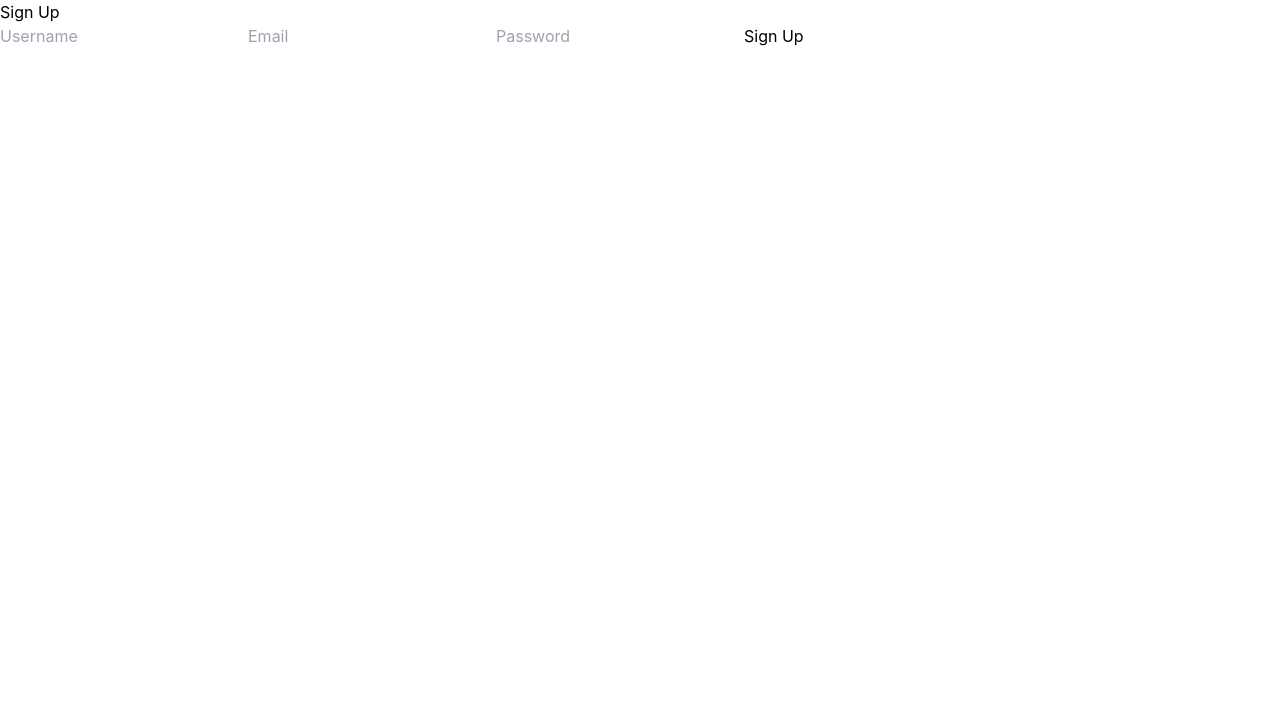
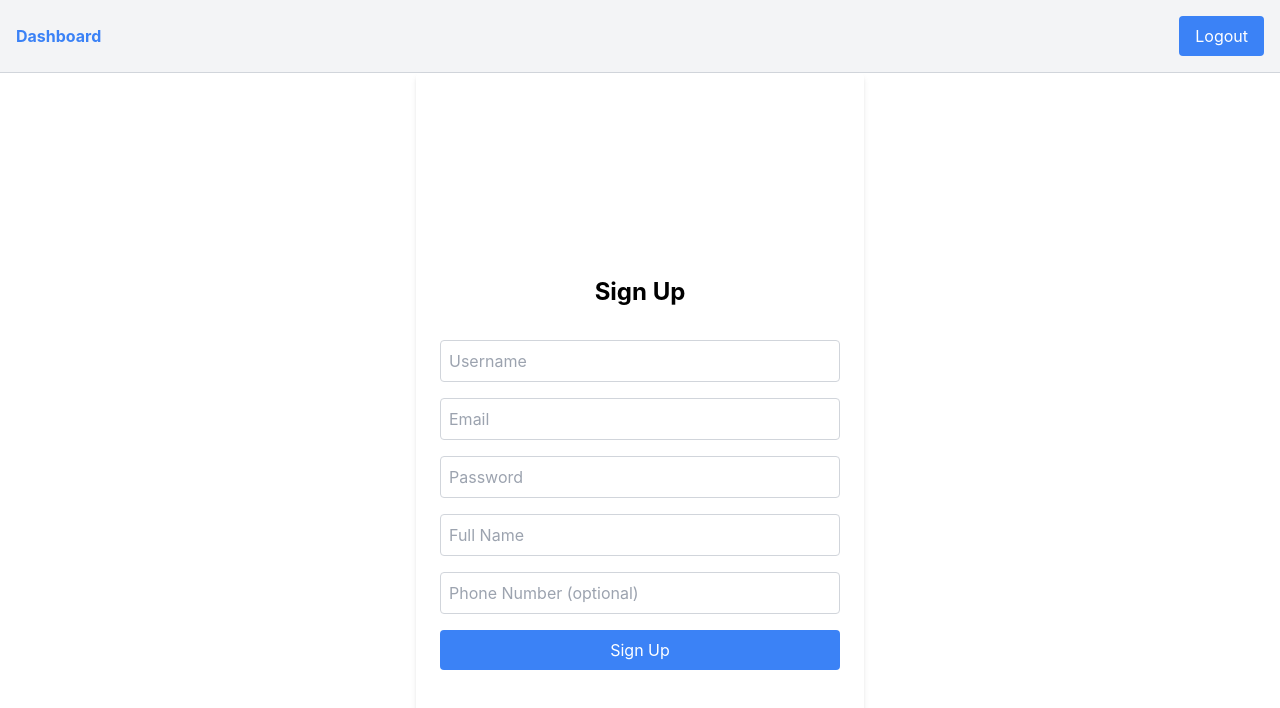
Before and after one commit to angeldeniz11235/baby-tracker, a React (Create React App) app: page /signup in a window 1280 px wide. Shown: the top 708 px of the page. Built offline with nearby package versions, Linux system fonts and the light colour scheme.

Commit message:
Added navigation

```diff
--- a/src/App.js
+++ b/src/App.js
@@ -5,6 +5,7 @@ import {
   Routes,
   Route,
   useNavigate,
+  Link,
 } from "react-router-dom";
 import Cookies from "js-cookie";
 import Login from "./components/Login";
@@ -22,9 +23,30 @@ function App() {
     if (jwt) {
       navigate("/dashboard"); // Redirect to dashboard if JWT exists
     }
+    // eslint-disable-next-line react-hooks/exhaustive-deps
   }, []);
 
+  const handleLogout = () => {
+    Cookies.remove("jwt");
+    navigate("/");
+  };
+
   return (
+    <div>
+      <nav className="bg-gray-100 p-4 flex justify-between items-center border-b border-gray-300">
+        <Link
+          to="/dashboard"
+          className="text-blue-500 font-bold hover:underline"
+        >
+          Dashboard
+        </Link>
+        <button
+          onClick={handleLogout}
+          className="bg-blue-500 text-white px-4 py-2 rounded hover:bg-blue-600"
+        >
+          Logout
+        </button>
+      </nav>
       <Routes>
         <Route path="/" element={<Login />} />
         <Route path="/signup" element={<Signup />} />
@@ -39,6 +61,7 @@ function App() {
         <Route path="/new-baby" element={<NewBaby />} />
         <Route path="/baby/:babyId" element={<BabyDetails />} />
       </Routes>
+    </div>
   );
 }
 
--- a/src/components/Dashboard.js
+++ b/src/components/Dashboard.js
@@ -1,5 +1,5 @@
 import React, { useEffect, useState } from "react";
-import { useNavigate, Link } from "react-router-dom";
+import { useNavigate } from "react-router-dom";
 import axios from "axios";
 import Cookies from "js-cookie";
 import Logout from "./Logout";
--- a/src/components/Login.js
+++ b/src/components/Login.js
@@ -5,7 +5,7 @@ import Cookies from "js-cookie";
 import { useNavigate } from "react-router-dom";
 
 function Login() {
-  const [email, setEmail] = useState("");
+  const [identifier, setIdentifier] = useState(""); // Updated to handle both username and email
   const [password, setPassword] = useState("");
   const navigate = useNavigate();
 
@@ -14,7 +14,8 @@ function Login() {
     if (jwt) {
       navigate("/dashboard"); // Redirect to dashboard if JWT exists
     }
-  }, [navigate]);
+    // eslint-disable-next-line react-hooks/exhaustive-deps
+  }, []);
 
   const handleLogin = async (e) => {
     e.preventDefault();
@@ -22,7 +23,7 @@ function Login() {
       const response = await axios.post(
         "http://localhost:1337/api/auth/local",
         {
-          identifier: email,
+          identifier: identifier, // Use identifier to handle both username and email
           password: password,
         }
       );
@@ -30,7 +31,20 @@ function Login() {
       Cookies.set("jwt", jwt, { expires: 7 }); // Store the JWT in a cookie
       navigate("/dashboard"); // Redirect after login
     } catch (error) {
-      console.error("An error occurred:", error.response);
+      if (error.response) {
+        // The request was made and the server responded with a status code
+        // that falls out of the range of 2xx
+        console.error("Error response data:", error.response.data);
+        console.error("Error response status:", error.response.status);
+        console.error("Error response headers:", error.response.headers);
+      } else if (error.request) {
+        // The request was made but no response was received
+        console.error("Error request data:", error.request);
+      } else {
+        // Something happened in setting up the request that triggered an Error
+        console.error("Error message:", error.message);
+      }
+      console.error("Error config:", error.config);
     }
   };
 
@@ -46,10 +60,10 @@ function Login() {
       >
         <h2 className="text-xl font-bold mb-4">Login</h2>
         <input
-          type="email"
-          value={email}
-          onChange={(e) => setEmail(e.target.value)}
-          placeholder="Email"
+          type="text"
+          value={identifier}
+          onChange={(e) => setIdentifier(e.target.value)}
+          placeholder="Username or Email"
           required
           className="w-full p-2 mb-4 border rounded"
         />
--- a/src/components/NewBaby.js
+++ b/src/components/NewBaby.js
@@ -1,5 +1,5 @@
 // src/components/NewBaby.js
-import React, { useState } from 'react';
+import React, { useState, useEffect } from 'react';
 import axios from 'axios';
 import { useNavigate } from 'react-router-dom';
 import Cookies from 'js-cookie';
@@ -9,24 +9,70 @@ function NewBaby() {
   const [dateOfBirth, setDateOfBirth] = useState('');
   const [gender, setGender] = useState('');
   const [error, setError] = useState('');
+  const [parentId, setParentId] = useState(null);
   const navigate = useNavigate();
+
+  useEffect(() => {
+    const fetchParentId = async () => {
+      const jwt = Cookies.get('jwt');
+      try {
+        const response = await axios.get('http://localhost:1337/api/users/me', {
+          headers: {
+            Authorization: `Bearer ${jwt}`,
+          },
+        });
+        const user = response.data;
+        console.log('Fetched user data:', response.data); // Debugging line
+        if (user && user.id) {
+          // get the parent ID using the user data
+          try {
+            const parentResponse = await axios.get(`http://localhost:1337/api/parents?user=${user.id}`, {
+              headers: {
+                Authorization: `Bearer ${jwt}`,
+              },
+            });
+            console.log('Fetched parent data:', parentResponse.data.data); // Debugging line
+            const parent = parentResponse.data.data;
+            if (parent && parent.length > 0) {
+              setParentId(parent[0].id);
+            }
+            else {
+              setError('Parent information not found for the current user.');
+            }
+          } catch (error) {
+            console.error('Error fetching parent information:', error.response);
+            setError('Failed to fetch parent information. Please try again.');
+          }
+        } else {
+          setError('Parent information not found for the current user.');
+        }
+      } catch (error) {
+        console.error('Error fetching user information:', error.response);
+        setError('Failed to fetch user information. Please try again.');
+      }
+    };
+
+    fetchParentId();
+  }, []);
 
   const handleCreateBaby = async (e) => {
     e.preventDefault();
     const jwt = Cookies.get('jwt');
 
-    if (!name || !dateOfBirth || !gender) {
+    if (!name || !dateOfBirth || !gender || !parentId) {
       setError('All fields are required');
       return;
     }
 
     try {
-      const response = await axios.post('http://localhost:1337/api/babies',
+      console.log('Creating baby with parent ID:', parentId); // Debugging line
+      await axios.post('http://localhost:1337/api/babies',
       {
         data: {
           name: name,
           date_of_birth: dateOfBirth,
           gender: gender,
+          parents: parentId,
         }
       },
       {
--- a/src/components/Signup.js
+++ b/src/components/Signup.js
@@ -1,37 +1,134 @@
-// src/components/Signup.js
 import React, { useState } from 'react';
 import axios from 'axios';
 import { useNavigate } from 'react-router-dom';
+import Cookies from 'js-cookie'; // Import js-cookie
 
 function Signup() {
   const [username, setUsername] = useState('');
   const [email, setEmail] = useState('');
   const [password, setPassword] = useState('');
+  const [fullName, setFullName] = useState('');
+  const [phoneNumber, setPhoneNumber] = useState('');
+  const [error, setError] = useState('');
   const navigate = useNavigate();
 
   const handleSignup = async (e) => {
     e.preventDefault();
+
+    // Validate phone number (optional)
+    if (phoneNumber && !/^\d{10}$/.test(phoneNumber)) {
+      setError('Phone number must be 10 digits');
+      return;
+    }
+
+    // Validate password length
+    if (password.length < 6) {
+      setError('Password must be at least 6 characters long');
+      return;
+    }
+
     try {
-      const response = await axios.post('http://localhost:1337/api/auth/local/register', {
+      // Check if username or email already exists
+      const existingUserResponse = await axios.get('http://localhost:1337/api/users', {
+        params: {
+          _where: {
+            _or: [
+              { username: username },
+              { email: email }
+            ]
+          }
+        }
+      });
+
+      if (existingUserResponse.data.length > 0) {
+        setError('Username or email already exists');
+        return;
+      }
+
+      // Create the user
+      const userResponse = await axios.post('http://localhost:1337/api/auth/local/register', {
         username: username,
         email: email,
         password: password,
       });
-      localStorage.setItem('jwt', response.data.jwt); // Save the JWT
+
+      const userId = userResponse.data.user.id;
+      const jwt = userResponse.data.jwt;
+
+      // Create the parent
+      await axios.post('http://localhost:1337/api/parents', {
+        data: {
+          name: fullName,
+          email: email,
+          phone_number: phoneNumber,
+          user: userId,
+        }
+      }, {
+        headers: {
+          Authorization: `Bearer ${jwt}`,
+        },
+      });
+
+      Cookies.set('jwt', jwt, { expires: 7 }); // Save the JWT as a cookie
       navigate('/dashboard'); // Redirect after signup
     } catch (error) {
       console.error('An error occurred:', error.response);
+      setError('Failed to sign up. Please try again.');
     }
   };
 
   return (
-    <form onSubmit={handleSignup}>
-      <h2>Sign Up</h2>
-      <input type="text" value={username} onChange={(e) => setUsername(e.target.value)} placeholder="Username" />
-      <input type="email" value={email} onChange={(e) => setEmail(e.target.value)} placeholder="Email" />
-      <input type="password" value={password} onChange={(e) => setPassword(e.target.value)} placeholder="Password" />
-      <button type="submit">Sign Up</button>
-    </form>
+    <div className="max-w-md mx-auto bg-white shadow-md rounded p-6 min-h-screen flex flex-col justify-center">
+      <form onSubmit={handleSignup} className="space-y-4">
+        <h2 className="text-2xl font-bold mb-4 text-center">Sign Up</h2>
+        {error && <p className="text-red-500">{error}</p>}
+        <input
+          type="text"
+          value={username}
+          onChange={(e) => setUsername(e.target.value)}
+          placeholder="Username"
+          className="w-full p-2 border border-gray-300 rounded"
+          required
+        />
+        <input
+          type="email"
+          value={email}
+          onChange={(e) => setEmail(e.target.value)}
+          placeholder="Email"
+          className="w-full p-2 border border-gray-300 rounded"
+          required
+        />
+        <input
+          type="password"
+          value={password}
+          onChange={(e) => setPassword(e.target.value)}
+          placeholder="Password"
+          className="w-full p-2 border border-gray-300 rounded"
+          required
+        />
+        <input
+          type="text"
+          value={fullName}
+          onChange={(e) => setFullName(e.target.value)}
+          placeholder="Full Name"
+          className="w-full p-2 border border-gray-300 rounded"
+          required
+        />
+        <input
+          type="text"
+          value={phoneNumber}
+          onChange={(e) => setPhoneNumber(e.target.value)}
+          placeholder="Phone Number (optional)"
+          className="w-full p-2 border border-gray-300 rounded"
+        />
+        <button
+          type="submit"
+          className="w-full p-2 bg-blue-500 text-white rounded hover:bg-blue-600"
+        >
+          Sign Up
+        </button>
+      </form>
+    </div>
   );
 }
 
```
Lines whose indentation alone changed are shown as unchanged.
